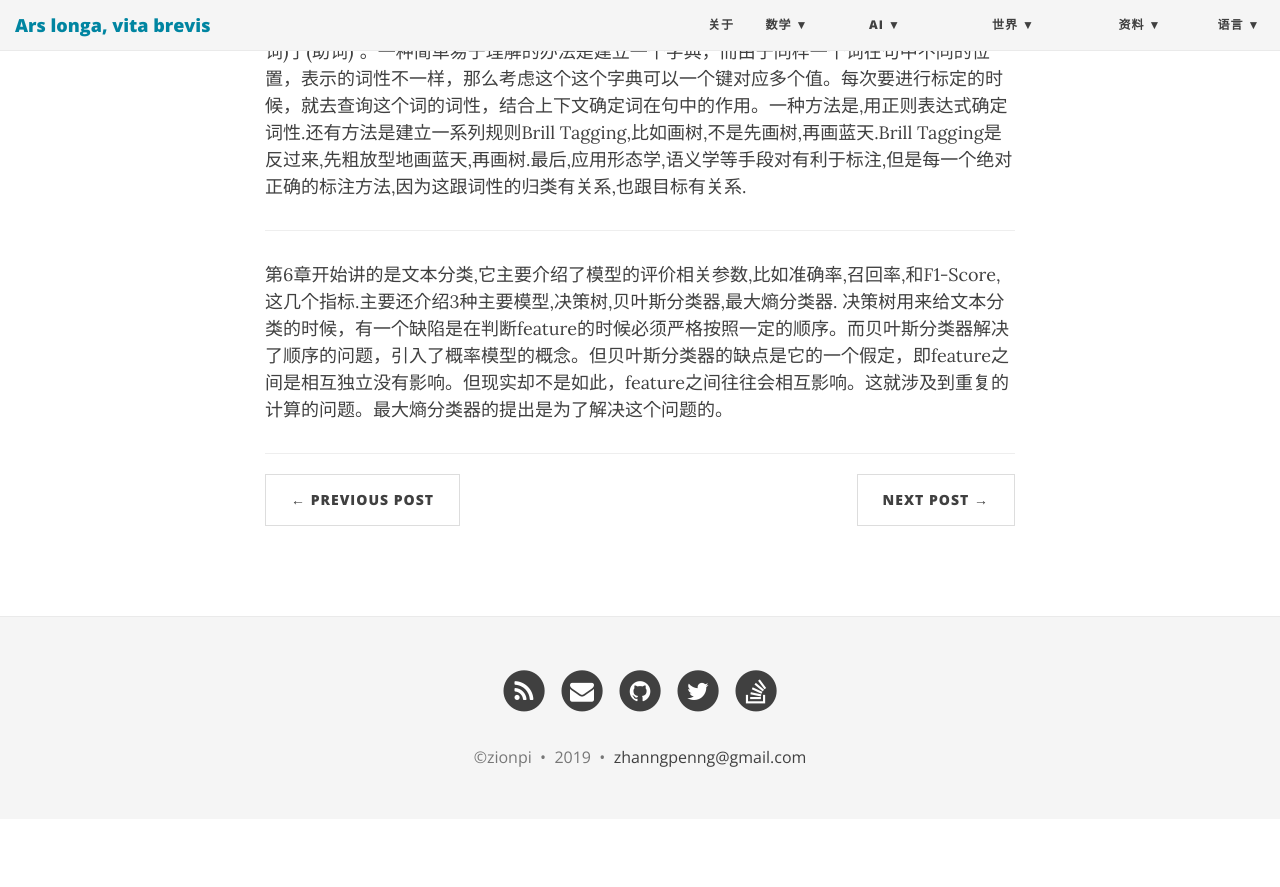
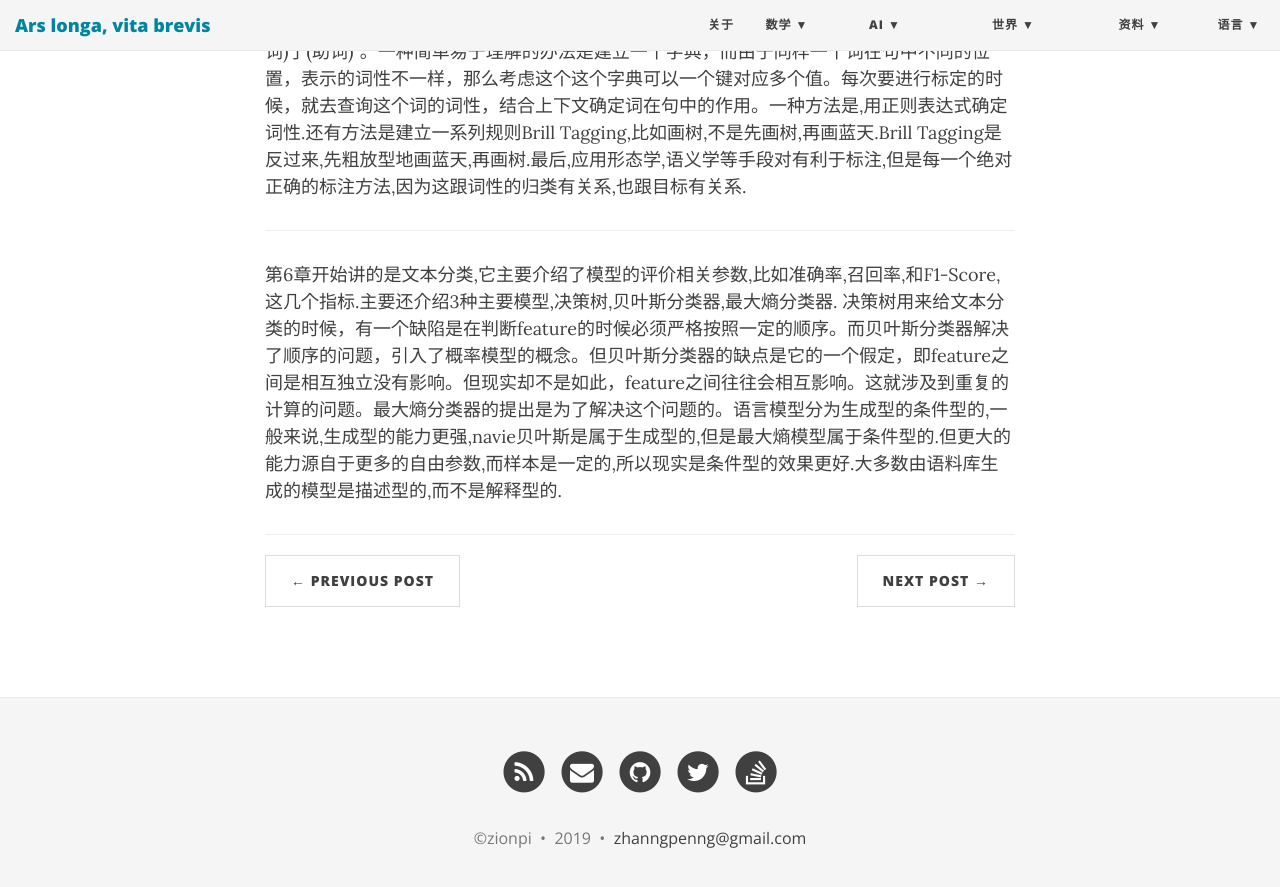
Before and after one commit to ZionPi/zionpi.github.io, a Jekyll site: the page built from _posts/2013-10-02-natural-language-processing-with-python.md, in a window 1280 px wide and 900 px high, scrolled down 830 px. Shown: the top 887 px of the window. Built offline with Jekyll 4.4.1, drawn with Linux system fonts in a browser that asks for light colours; nearby versions of some CDN libraries; before the commit the page ends 1649 px from its top, so only the background shows below that.

Commit message:
Update 2013-10-02-natural-language-processing-with-python.md

```diff
--- a/_posts/2013-10-02-natural-language-processing-with-python.md
+++ b/_posts/2013-10-02-natural-language-processing-with-python.md
@@ -22,8 +22,6 @@ Tagging,比如画树,不是先画树,再画蓝天.Brill Tagging是反过来,先
 
 ---
 第6章开始讲的是文本分类,它主要介绍了模型的评价相关参数,比如准确率,召回率,和F1-Score,这几个指标.主要还介绍3种主要模型,决策树,贝叶斯分类器,最大熵分类器.
-决策树用来给文本分类的时候，有一个缺陷是在判断feature的时候必须严格按照一定的顺序。而贝叶斯分类器解决了顺序的问题，引入了概率模型的概念。但贝叶斯分类器的缺点是它的一个假定，即feature之间是相互独立没有影响。但现实却不是如此，feature之间往往会相互影响。这就涉及到重复的计算的问题。最大熵分类器的提出是为了解决这个问题的。
-
-
+决策树用来给文本分类的时候，有一个缺陷是在判断feature的时候必须严格按照一定的顺序。而贝叶斯分类器解决了顺序的问题，引入了概率模型的概念。但贝叶斯分类器的缺点是它的一个假定，即feature之间是相互独立没有影响。但现实却不是如此，feature之间往往会相互影响。这就涉及到重复的计算的问题。最大熵分类器的提出是为了解决这个问题的。语言模型分为生成型的条件型的,一般来说,生成型的能力更强,navie贝叶斯是属于生成型的,但是最大熵模型属于条件型的.但更大的能力源自于更多的自由参数,而样本是一定的,所以现实是条件型的效果更好.大多数由语料库生成的模型是描述型的,而不是解释型的.
 
 ---
```
